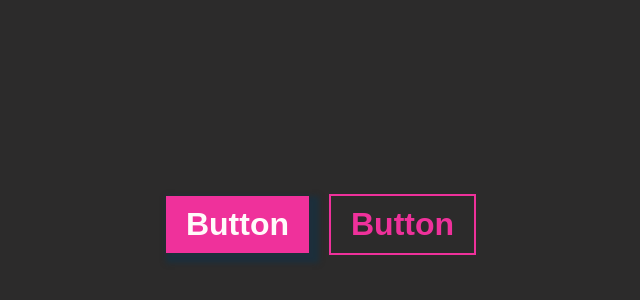
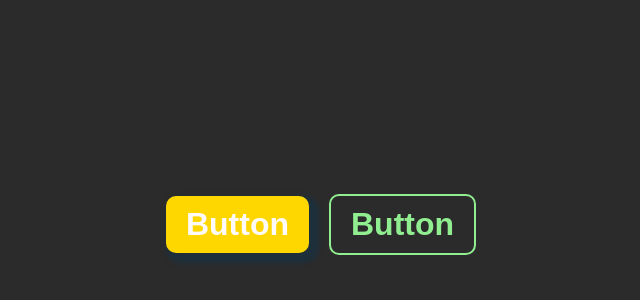
Before and after one commit to igor-minaev/styled-components-project, a React (Vite) app: page / in a window 1280 px wide. Shown: the part 176-476 px from the top of the page, without its empty margins (319-959 px from the left). Built offline with nearby package versions, Linux system fonts and the light colour scheme.

Commit message:
theme for buttons

```diff
--- a/src/App.tsx
+++ b/src/App.tsx
@@ -2,6 +2,7 @@ import './App.css'
 import styled from "styled-components";
 import {StyledBtn, /*SuperButton*/} from "./components/Button.styled.tsx";
 import {Link} from "./components/Link.styled.tsx";
+import {myTheme} from "./styles/Theme.styled.tsx";
 
 // import {Menu} from "./components/Menu.styled.tsx";
 
@@ -24,8 +25,8 @@ function App() {
                 {/*<StyledBtn color="green" fontSize="30px">Button</StyledBtn>*/}
                 {/*<StyledBtn primary>Button</StyledBtn>*/}
                 {/*<StyledBtn outlined>Button</StyledBtn>*/}
-                <StyledBtn btnType="primary" active>Button</StyledBtn>
-                <StyledBtn btnType="outlined">Button</StyledBtn>
+                <StyledBtn color={myTheme.colors.primiry} btnType="primary" active>Button</StyledBtn>
+                <StyledBtn color={myTheme.colors.secondary} btnType="outlined">Button</StyledBtn>
             </Box>
         </div>
     )
--- a/src/components/Button.styled.tsx
+++ b/src/components/Button.styled.tsx
@@ -13,6 +13,7 @@ type StyledBtnPropsType = {
 
 export const StyledBtn = styled.button<StyledBtnPropsType>`
     border: none;
+    border-radius: 10px;
     //background-color: #ef319b;
         //background-color: ${props => props.color || "#ef319b"};
     padding: 10px 20px;
--- a/src/styles/Theme.styled.tsx
+++ b/src/styles/Theme.styled.tsx
@@ -1,7 +1,7 @@
 export const myTheme = {
     colors: {
         primiry: "gold",
-        secondary: "pink",
+        secondary: "lightgreen",
         grey: {
             dark: "#2c2b2b",
             light: "#919191"
```
